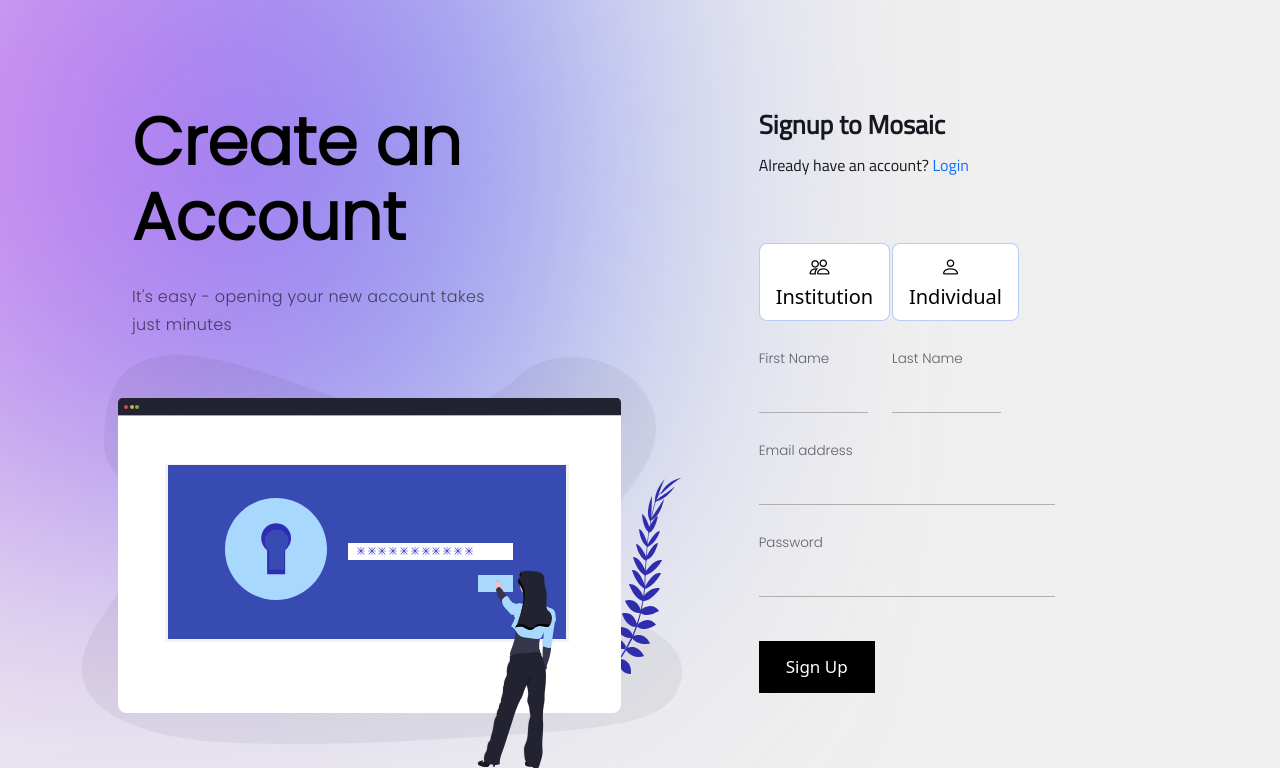
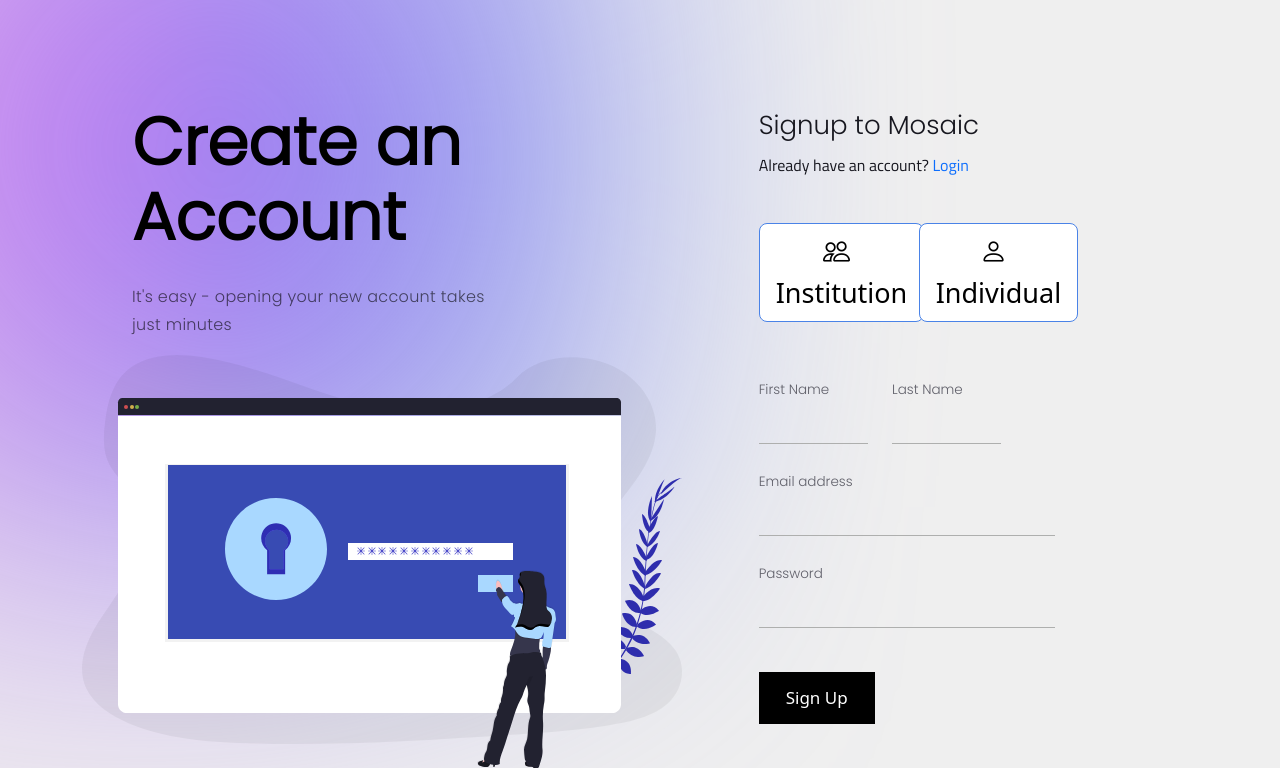
Before and after one commit to samweller24/mosaic_demo_v1, a Django app: page /signUp/ in a window 1280 px wide. Shown: the top 768 px of the page. Run offline with Django 4.2, Linux system fonts and the light colour scheme; some libraries are stand-ins or nearby versions.

Commit message:
resize buttons

```diff
--- a/mosaic/static/styles.css
+++ b/mosaic/static/styles.css
@@ -2,7 +2,8 @@
 .btn-primary {
     color: #fff;
     background-color: white !important ;
-    border: 1px solid rgba(74, 131, 231, 0.4) !important; /*set the color you want here*/
+    border: 1px solid #4a83e7 !important; /*set the color you want here*/
+    font-size: 27px;
 }
 .btn-primary:hover,
 .btn-primary:focus,
@@ -10,7 +11,7 @@
 .btn-primary.active {
     color: #fff;
     background: linear-gradient(90deg, #4a83e7 13.02%, rgba(204, 120, 240, 0.76) 100%) !important;
-    border: 1px solid rgba(74, 131, 231, 0.4) !important; /*set the color you want here*/
+    border: none !important; /*set the color you want here*/
 }
 
 .form-label {
--- a/mosaic/templates/signUp.html
+++ b/mosaic/templates/signUp.html
@@ -33,15 +33,15 @@
                     </div>
                 </div>
                 <div class="col-sm-3">
-                    <div class="row"><h1 style="margin-top: 105px; font-family: 'Titillium Web'; font-style: normal; font-weight: 700; font-size: 26px; line-height: 40px; color: #17171f">Signup to Mosaic</h1></div>
+                    <div class="row"><h1 style="margin-top: 105px; font-family: 'Poppins'; font-style: normal; font-weight: 500; font-size: 26px; line-height: 40px; color: #17171f">Signup to Mosaic</h1></div>
                     <div class="row">
                         <p style="font-family: 'Titillium Web'; font-style: normal; font-weight: 400; font-size: 16px; line-height: 24px; display: flex; align-items: flex-end; color: #17171f">Already have an account?&nbsp;<a style="text-decoration: none" href="#">Login</a></p>
-                        <div style="margin-top: 50px" class="container">
+                        <div style="margin-top: 30px; margin-bottom: 30px" class="container">
                             <div class="row mb-4">
-                                <div class="col-sm-5">
+                                <div class="col-sm-6">
                                     <button style="color: black" type="button" class="btn btn-primary btn-lg"><i style="margin-right: 10px" class="bi bi-people"></i>Institution</button>
                                 </div>
-                                <div class="col-sm-5">
+                                <div class="col-sm-6">
                                     <button style="color: black" type="button" class="btn btn-primary btn-lg"><i style="margin-right: 10px" class="bi bi-person"></i>Individual</button>
                                 </div>
                             </div>
```
